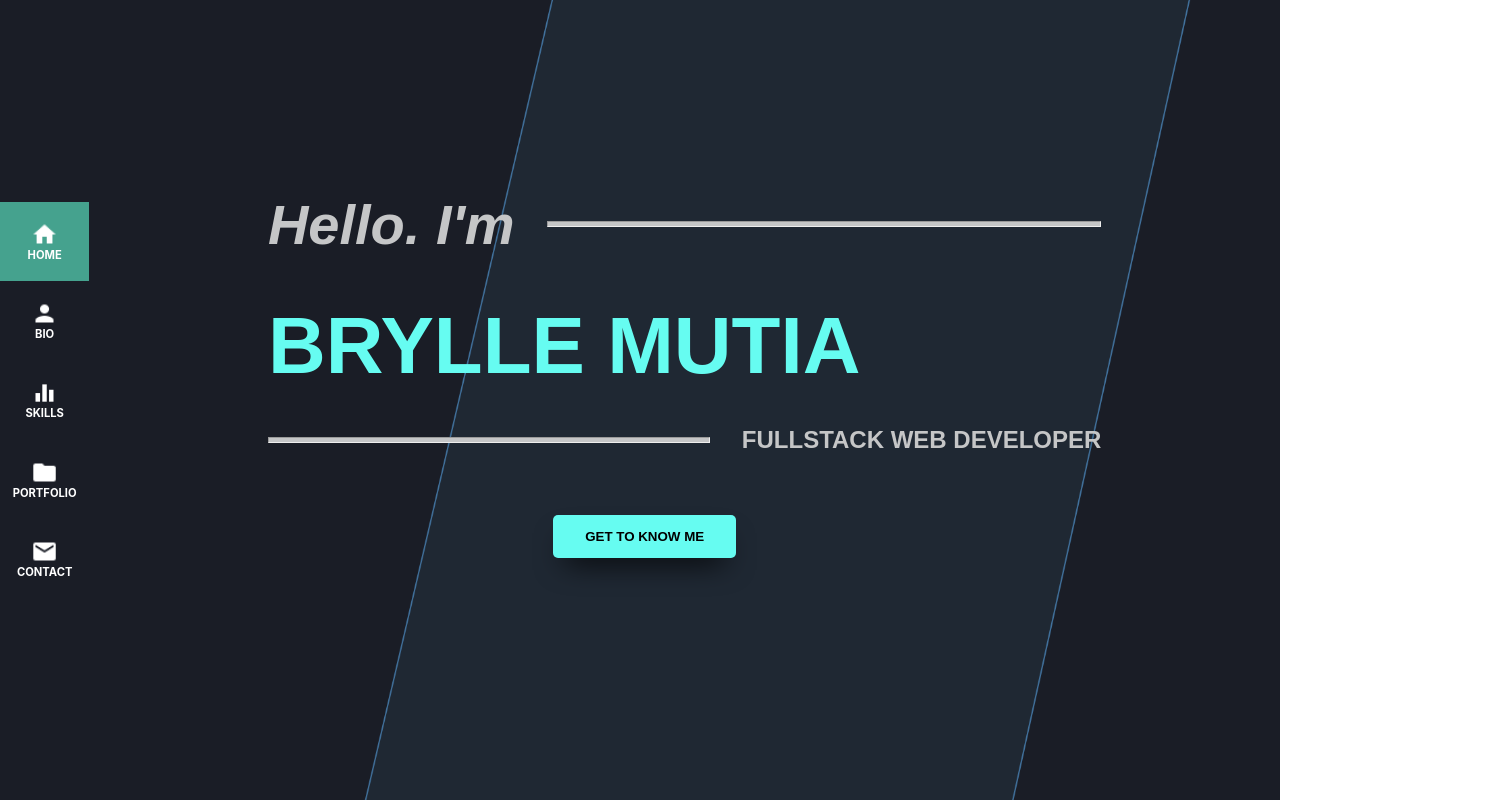
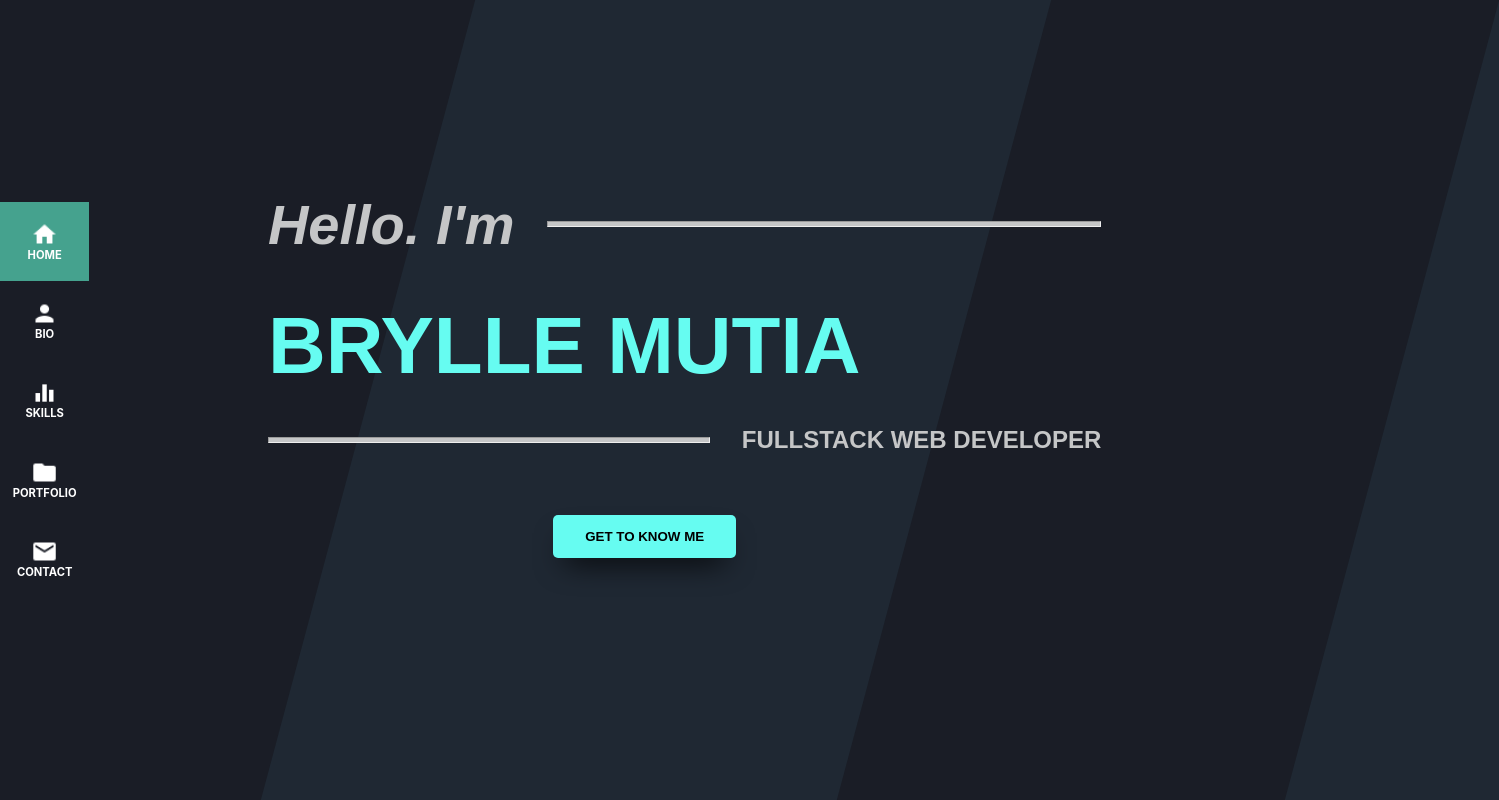
Before and after one commit to BrylleMutia/portfolio-webapp, a React (Create React App) app: page / in a window 1280 px wide. Shown: the whole page, 1499 px wide, since content can reach past the window. Built offline with nearby package versions, Linux system fonts and the light colour scheme.

Commit message:
added animations for homepage

```diff
--- a/src/App.css
+++ b/src/App.css
@@ -3,9 +3,8 @@ body {
   padding: 0;
   height: 100vh;
   width: 100vw;
-  background: url(./components/img/Portfolio-background.png);
-  background-size: cover;
-  background-repeat: no-repeat;
+  background-color: #1F2833;
+  overflow: hidden;
 }
 
 .App {
--- a/src/components/home/Home.jsx
+++ b/src/components/home/Home.jsx
@@ -9,6 +9,9 @@ function Home() {
             <div className={classes.secondline}><h3>BRYLLE MUTIA</h3></div>
             <div className={classes.thirdline}><hr/><h6>FULLSTACK WEB DEVELOPER</h6></div>
             <div className={classes.fourthline}><button>GET TO KNOW ME</button></div>
+
+            <div className={classes.slant_left}></div>
+            <div className={classes.slant_right}></div>
         </main>
     )
 }
--- a/src/components/home/Home.module.scss
+++ b/src/components/home/Home.module.scss
@@ -5,6 +5,49 @@ main {
     justify-content: center;
     align-items: center;
     flex-direction: column;
+
+    // animation for horizontal breaks
+    @keyframes stretch {
+        0% {
+            flex-grow: 0;
+        }
+        100% {
+            flex-grow: 1;
+        }
+    }
+
+    // animation for slanting divs
+    @keyframes entry {
+        0% {
+            width: 10vw;
+        }
+        100% {
+            width: 35vw;
+        }
+    }
+
+    // animation for name entry
+    @keyframes name-entry {
+        0% {
+            opacity: 0;
+            margin-top: 5rem;
+        }
+        100% {
+            opacity: 1;
+            margin-top: 1.5rem;
+        }
+    }
+
+    // animation for button highlight
+    @keyframes highlight {
+        0%,
+        100% {
+            padding: 14px 32px;
+        }
+        50% {
+            padding: 25px 45px;
+        }
+    }
 
     .firstline {
         display: flex;
@@ -25,6 +68,7 @@ main {
             color: #c5c6c7;
             flex-grow: 1;
             height: 0.3rem;
+            animation: stretch 1s ease-in;
         }
     }
 
@@ -39,12 +83,14 @@ main {
             color: #66fcf1;
             height: 2rem;
             margin-top: 1.5rem;
+            animation: name-entry 2s ease-out;
         }
     }
 
     .thirdline {
         display: flex;
         align-items: center;
+        justify-content: center;
         height: 2rem;
         width: 70%;
 
@@ -53,6 +99,7 @@ main {
             color: #c5c6c7;
             flex-grow: 1;
             height: 0.3rem;
+            animation: stretch 1s ease-in;
         }
 
         h6 {
@@ -79,10 +126,35 @@ main {
             font-weight: bold;
             font-size: 10pt;
             box-shadow: 0 15px 30px -12px;
+            animation: highlight 1s 2.5s ease-in-out;
 
             &:hover {
                 background: #45a28e;
             }
         }
     }
+
+    .slant_left {
+        background: #1a1d26;
+        position: absolute;
+        top: 0;
+        left: -5rem;
+        z-index: -1;
+        width: 35vw;
+        height: 100vh;
+        transform: skewX(-15deg);
+        animation: entry 1s ease-in;
+    }
+
+    .slant_right {
+        background: #1a1d26;
+        position: absolute;
+        top: 0;
+        right: -7rem;
+        z-index: -1;
+        width: 35vw;
+        height: 100vh;
+        transform: skewX(-15deg);
+        animation: entry 1s ease-in;
+    }
 }
```
